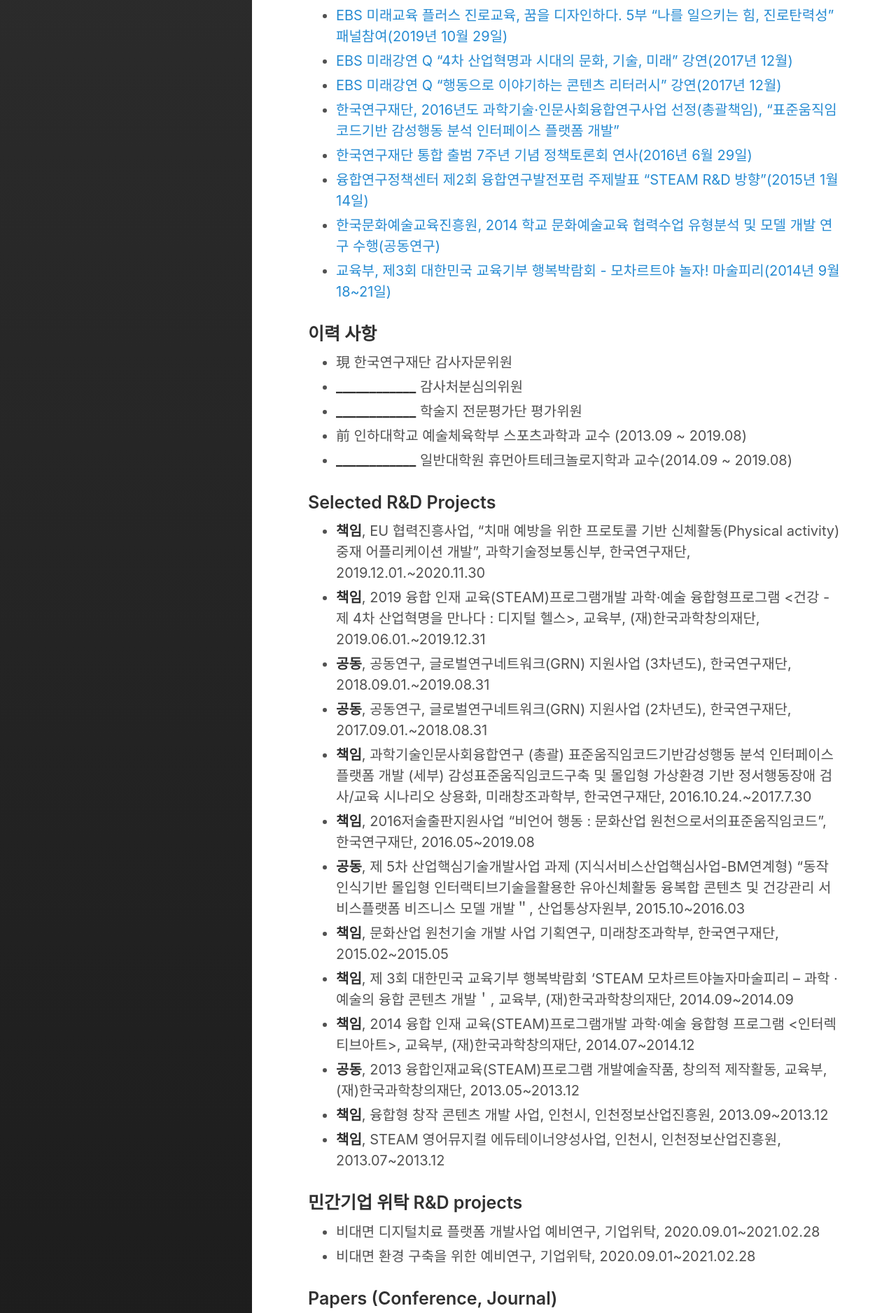
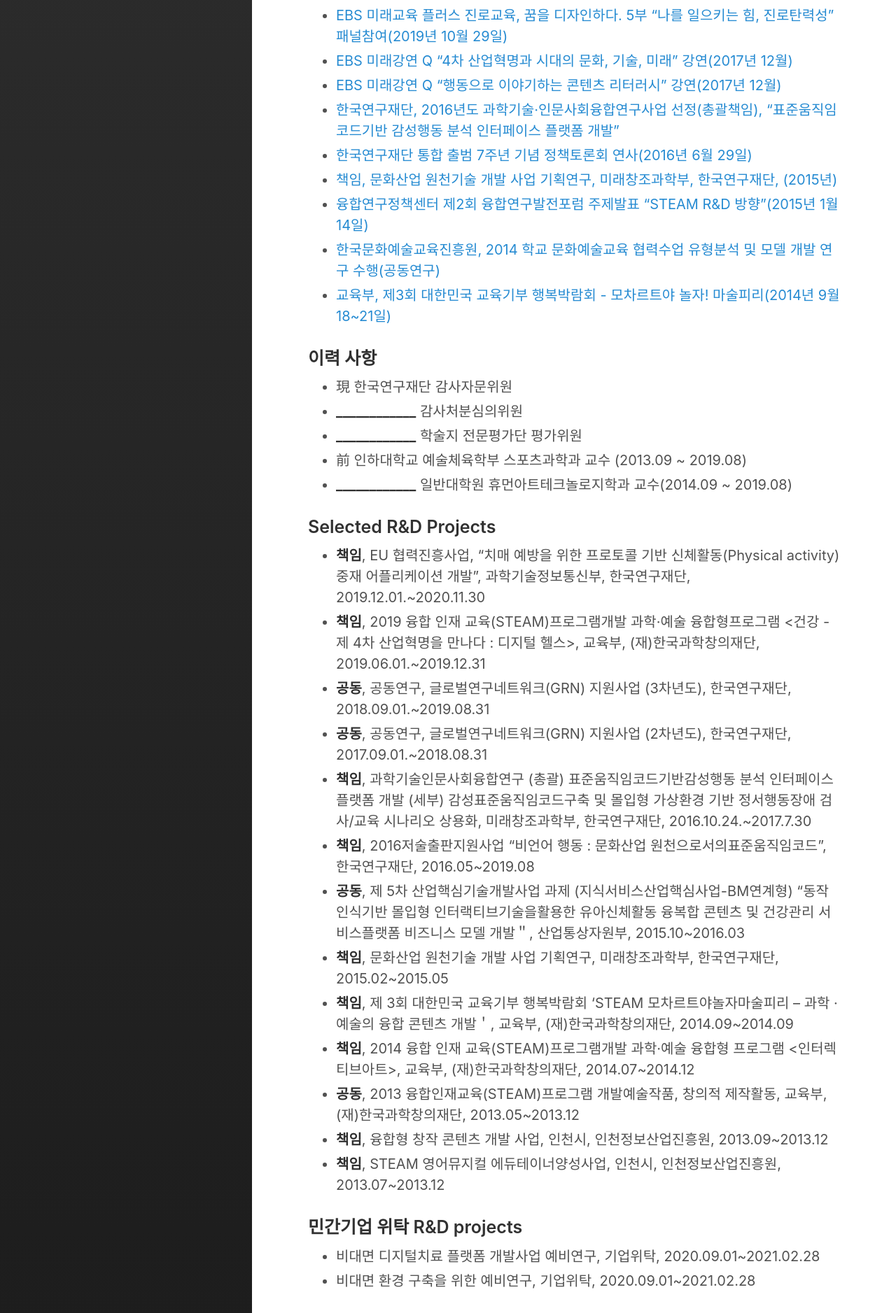
Before and after one commit to Rugger12/hyungsook, a Jekyll site: the page built from _posts/2021-01-07-about-me.md, in a window 1280 px wide. Shown: the part 1021-2898 px from the top of the page at 70% size. Built offline with Jekyll 4.4.1, drawn with Linux system fonts in a browser that asks for light colours.

Commit message:
Update 2021-01-07-about-me.md

```diff
--- a/_posts/2021-01-07-about-me.md
+++ b/_posts/2021-01-07-about-me.md
@@ -28,6 +28,7 @@ excerpt_separator:  <!--more-->
 *  <a href="https://youtu.be/rNN5EyhDtfY?list=PL4sxFs_3F4_zX8h8c9086sBaAGXSD2e9-" target="_blank"> EBS 미래강연 Q "행동으로 이야기하는 콘텐츠 리터러시" 강연(2017년 12월)</a>
 *  <a href="http://m.blog.daum.net/htiger31/18370518" target="_blank">한국연구재단, 2016년도 과학기술·인문사회융합연구사업 선정(총괄책임), "표준움직임코드기반 감성행동 분석 인터페이스 플랫폼 개발"</a>
 *  <a href="https://webzine.nrf.re.kr/newsletter_1607/?chapter=3" target="_blank"> 한국연구재단 통합 출범 7주년 기념 정책토론회 연사(2016년 6월 29일)</a>
+*  <a href="https://hyungsook.netlify.app/" target="_blank">책임, 문화산업 원천기술 개발 사업 기획연구, 미래창조과학부, 한국연구재단, (2015년)</a>
 *  <a href="https://crpc.kist.re.kr/user/nd57882.do?View&menuId=nd57882&boardNo=00000106&boardInfoNo=0008&dmlType=&page=3&pageLS=20&pageSC=SORT_ORDER&pageSO=DESC&pageST=TOTAL&pageSV=&dmlType=" target="_blank"> 융합연구정책센터 제2회 융합연구발전포럼 주제발표 "STEAM R&D 방향"(2015년 1월 14일)</a>
 *  <a href="https://webview.arte.or.kr:8080/SynapDocViewServer/viewer/doc.html?key=00000000756389080176dccff8bd54db&convType=img&convLocale=ko_KR&contextPath=/SynapDocViewServer" target="_blank"> 한국문화예술교육진흥원, 2014 학교 문화예술교육 협력수업 유형분석 및 모델 개발 연구 수행(공동연구)</a>
 *  <a href="https://m.blog.naver.com/erke2000/220125718627" target="_blank">교육부, 제3회 대한민국 교육기부 행복박람회 - 모차르트야 놀자! 마술피리(2014년 9월 18~21일)</a>
```
